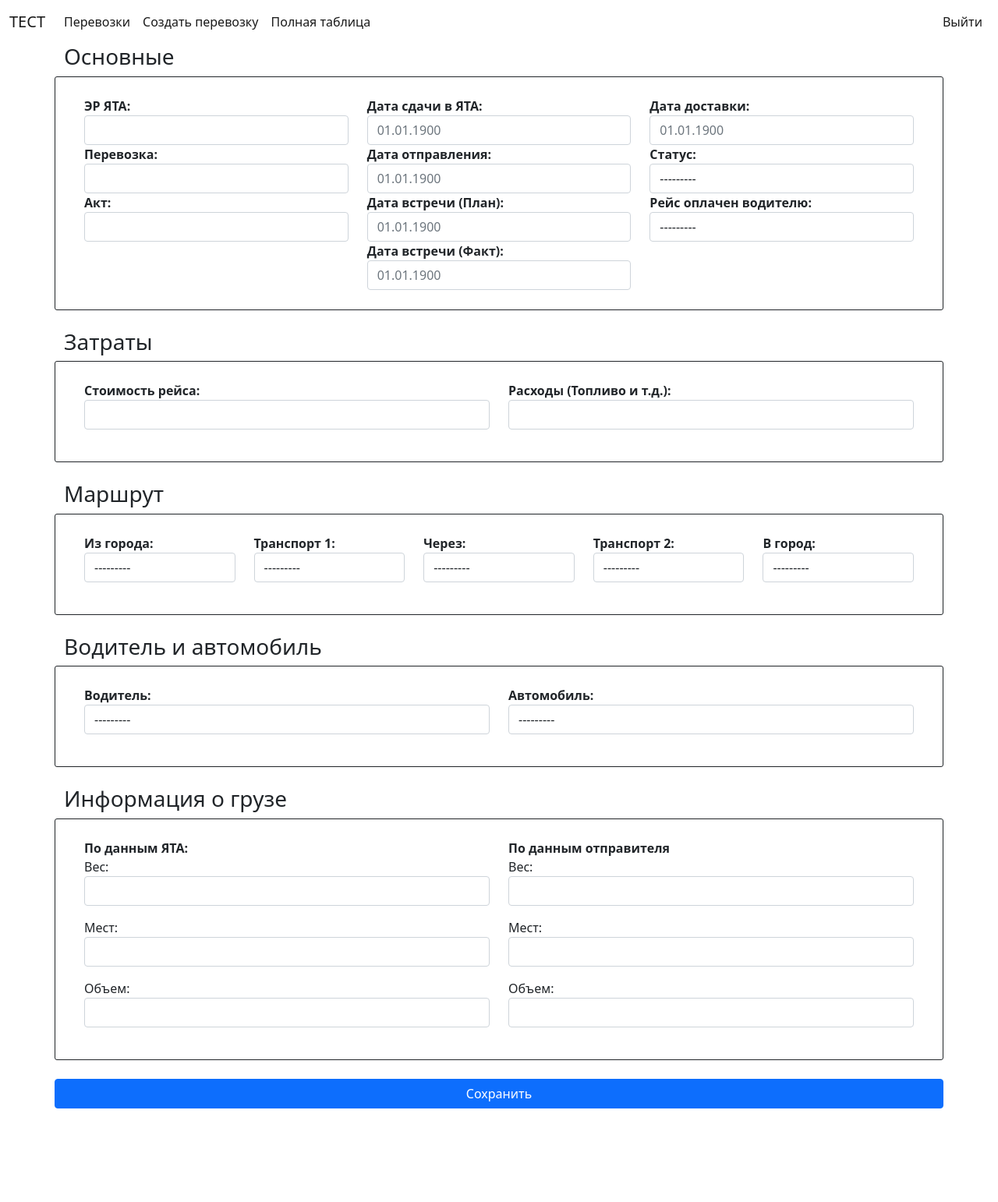
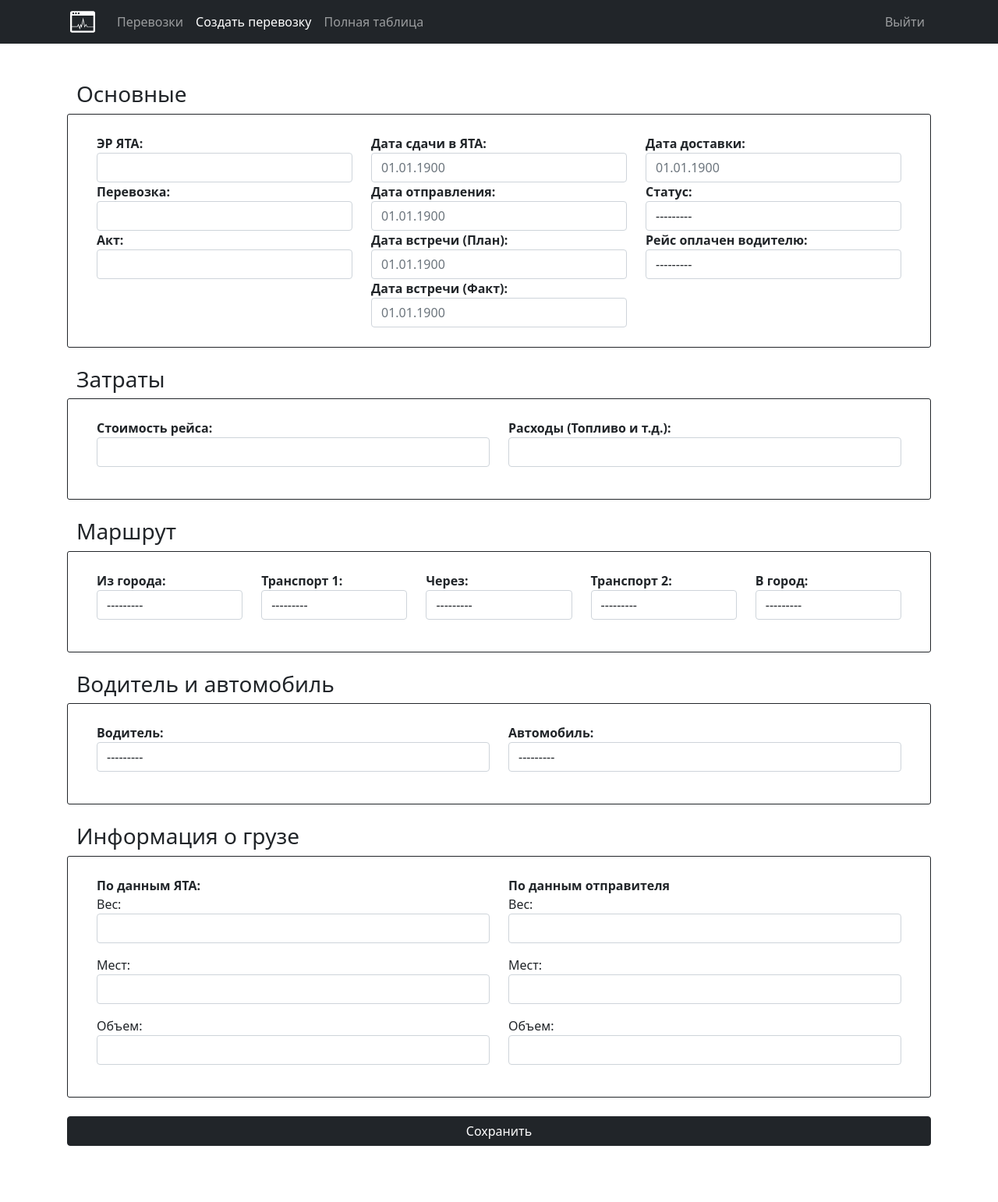
Before and after one commit to unrecorded/logist, a Django app: page /create/ in a window 1280 px wide. Shown: the whole page at 78% size. Before the commit the page ends 1422 px from the top, so only its background shows below. Run offline with Django 4.2, Linux system fonts and the light colour scheme; the visitor is signed in with stand-in values (Sample User, id 1); data that the repository does not hold is empty; some libraries are stand-ins or nearby versions.

Commit message:
Небольшие правки в шаблоне

```diff
--- a/templates/create.html
+++ b/templates/create.html
@@ -3,6 +3,7 @@
 {% block content %}
 {% load widget_tweaks %}
 <div class="container">
+	<div class="posts-container px-3 mx-auto my-5">
 		<form method="post">
 			<h3>Основные</h3>
 			<div class="row" style="border-radius: 3px;border-width: 1px;border-style: solid; padding: 25px;">
@@ -90,9 +91,10 @@
 			<br>
 			<div class="row">
 				{% csrf_token %}
-			<button type="submit" class="btn btn-primary">Сохранить</button>
+				<button type="submit" class="btn btn-primary btn-dark">Сохранить</button>
 			</div>
 			<br>
 		</form>
 	</div>
+</div>
 {% endblock content %}
--- a/templates/detail.html
+++ b/templates/detail.html
@@ -2,6 +2,7 @@
 {% block title %}Просмотр перевозки{% endblock title %}
 {% block content %}
 <div class="container">
+	<div class="posts-container px-3 mx-auto my-5">
 		<h3>Основные</h3>
 		<div class="row" style="border-radius: 3px;border-width: 1px;border-style: solid; padding: 25px;">
 			<div class="col">
@@ -87,4 +88,5 @@
 		</div>
 		<br>
 	</div>
+</div>
 {% endblock content %}
--- a/templates/edit.html
+++ b/templates/edit.html
@@ -3,6 +3,7 @@
 {% block content %}
 {% load widget_tweaks %}
 <div class="container">
+	<div class="posts-container px-3 mx-auto my-5">
 		<form method="post">
 			<h3>Основные</h3>
 			<div class="row" style="border-radius: 3px;border-width: 1px;border-style: solid; padding: 25px;">
@@ -90,9 +91,10 @@
 			<br>
 			<div class="row">
 				{% csrf_token %}
-			<button type="submit" class="btn btn-primary">Сохранить</button>
+				<button type="submit" class="btn btn-primary btn-dark">Сохранить</button>
 			</div>
 			<br>
 		</form>
 	</div>
+</div>
 {% endblock content %}
--- a/templates/index.html
+++ b/templates/index.html
@@ -10,6 +10,7 @@
 	}
 </style>
 <div class="container">
+	<div class="posts-container px-3 mx-auto my-5">
 		<div class="row">
 			<div class="col">
 				<div class="table-responsive">
@@ -72,6 +73,7 @@
 		</div>
 		<br>
 	</div>
+</div>
 <script>
 	$('tr[data-href]').on("click", function() {
 	    document.location = $(this).data('href');
--- a/templates/main.html
+++ b/templates/main.html
@@ -6,6 +6,7 @@
 		<meta name="viewport" content="width=device-width, initial-scale=1.0, shrink-to-fit=no">
 		<title>{% block title %}{% endblock %}</title>
 		<link rel="stylesheet" href="{% static 'bootstrap/css/bootstrap.min.css' %}">
+		<link rel="stylesheet" href="https://cdn.jsdelivr.net/npm/bootstrap-icons@1.3.0/font/bootstrap-icons.css">
 		<link rel="stylesheet" href="{% static 'css/styles.css' %}">
 		<link rel="stylesheet" href="//code.jquery.com/ui/1.13.1/themes/base/jquery-ui.css">
 		<script src="https://code.jquery.com/jquery-3.6.0.js"></script>
@@ -13,20 +14,27 @@
 	</head>
 	<body>
 		<header>
-			<nav class="navbar navbar-light navbar-expand-md">
-				<div class="container-fluid">
-					<a class="navbar-brand" href="/">ТЕСТ</a><button data-bs-toggle="collapse" class="navbar-toggler" data-bs-target="#navcol-1"><span class="visually-hidden">Toggle navigation</span><span class="navbar-toggler-icon"></span></button>
+			<nav class="navbar navbar-light navbar-expand-md navbar-dark bg-dark">
+				<div class="container flex-wrap flex-md-nowrap py-0 px-3">
+					<a class="navbar-brand py-0 mr-0 mr-md-2" href="{% url 'index' %}">
+						<svg xmlns="http://www.w3.org/2000/svg" width="40" height="32" class="d-block" viewBox="0 0 24.749 24.749" role="img"><path fill="currentColor" d="M22.984,1.767H1.769C0.789,1.767,0,2.558,0,3.537v17.678c0,0.975,0.789,1.767,1.769,1.767h21.215 c0.973,0,1.765-0.792,1.765-1.767V3.537C24.75,2.558,23.958,1.767,22.984,1.767z M8.456,3.095c0.484,0,0.881,0.396,0.881,0.885 c0,0.487-0.398,0.883-0.881,0.883c-0.489,0-0.889-0.396-0.889-0.883C7.568,3.49,7.966,3.095,8.456,3.095z M5.747,3.095 c0.487,0,0.883,0.396,0.883,0.885c0,0.487-0.396,0.883-0.883,0.883c-0.489,0-0.887-0.396-0.887-0.883 C4.86,3.49,5.258,3.095,5.747,3.095z M3.093,3.095c0.487,0,0.885,0.396,0.885,0.885c0,0.487-0.398,0.883-0.885,0.883 c-0.486,0-0.883-0.396-0.883-0.883C2.211,3.49,2.608,3.095,3.093,3.095z M1.769,6.207h21.215c0,0,0,6.66,0,10.974h-5.839 l-1.467-2.6l-1.182,2.031l-1.595-8.435l-1.741,8.107l-0.644-2.042l-1.041,3.815l-1.243-3.664l-1.207,2.512H1.769V6.207z M22.984,21.216H1.769v-3.831h5.659l0.707-1.477l1.404,4.133l1.018-3.74l0.709,2.256l1.599-7.428l1.341,7.104l1.465-2.52 l1.097,1.949h6.215C22.984,18.947,22.984,21.216,22.984,21.216z" clip-rule="evenodd" fill-rule="evenodd"></path></svg>
+					</a>
+					<button data-bs-toggle="collapse" class="navbar-toggler" data-bs-target="#navcol-1">
+						<span class="visually-hidden">Toggle navigation</span><span class="navbar-toggler-icon"></span>
+					</button>
 					{% if request.user.is_authenticated %}
+					{% with request.resolver_match.url_name as url_name %}
 					<div class="collapse navbar-collapse" id="navcol-1">
 						<ul class="navbar-nav">
-							<li class="nav-item"><a class="nav-link active" href="{% url 'index' %}">Перевозки</a></li>
-							<li class="nav-item"><a class="nav-link active" href="{% url 'create' %}">Создать перевозку</a></li>
-							<li class="nav-item"><a class="nav-link active" href="{% url 'table' %}">Полная таблица</a></li>
+							<li class="nav-item"><a class="nav-link {% if url_name == 'index' %}active{% endif %}" href="{% url 'index' %}">Перевозки</a></li>
+							<li class="nav-item"><a class="nav-link {% if url_name == 'create' %}active{% endif %}" href="{% url 'create' %}">Создать перевозку</a></li>
+							<li class="nav-item"><a class="nav-link {% if url_name == 'table' %}active{% endif %}" href="{% url 'table' %}">Полная таблица</a></li>
 						</ul>
 						<ul class="navbar-nav ms-auto mb-2 mb-lg-0">
-							<li class="nav-item"><a class="nav-link active" href="{% url 'logout' %}">Выйти</a></li>
+							<li class="nav-item"><a class="nav-link" href="{% url 'logout' %}">Выйти</a></li>
 						</ul>
 					</div>
+					{% endwith %}
 					{% endif %}
 				</div>
 			</nav>
```
Lines whose indentation alone changed are shown as unchanged.
